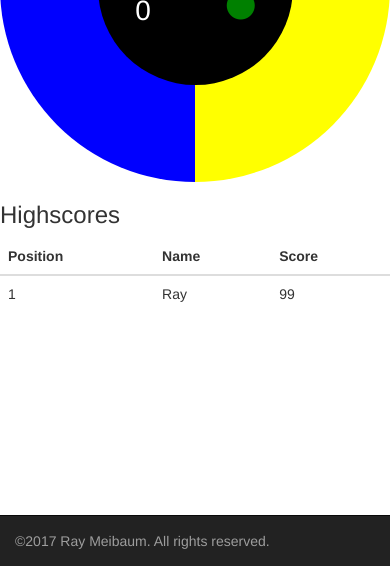
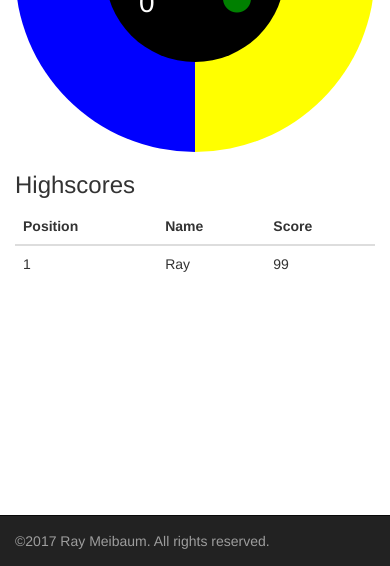
Before and after one commit to raymeibaum/simon, a plain HTML site: page index.html in a window 390 px wide. Shown: the part 278-844 px from the top of the page. Drawn offline with nearby package versions, Linux system fonts and the light colour scheme.

Commit message:
added parent container for better mobile spacing

```diff
--- a/index.html
+++ b/index.html
@@ -27,10 +27,11 @@
         <ul class="nav navbar-nav navbar-right">
           <li><a href="#" id="clear-highscores">Clear Highscores</a></li>
         </ul>
-        </div><!--/.nav-collapse -->
+      </div>
+      <!--/.nav-collapse -->
     </div>
   </nav>
-
+  <div class="container">
     <div class="game-wrapper">
       <div class="game">
         <div class="box" id="green" data-index="0"></div>
@@ -67,6 +68,7 @@
           </tr>
         </tbody>
       </table>
+    </div>
   </div>
   <nav class="navbar navbar-inverse navbar-fixed-bottom">
     <div class="container">
```
Lines whose indentation alone changed are shown as unchanged.
